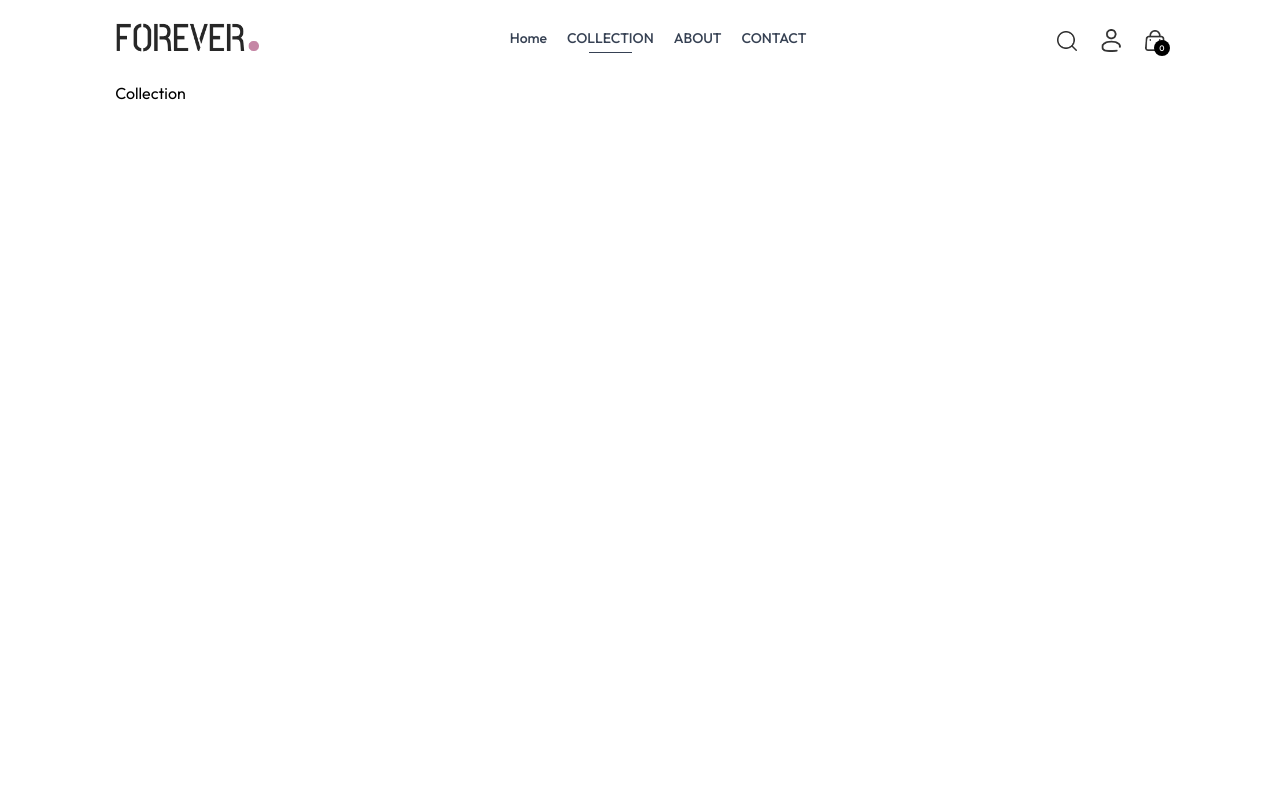
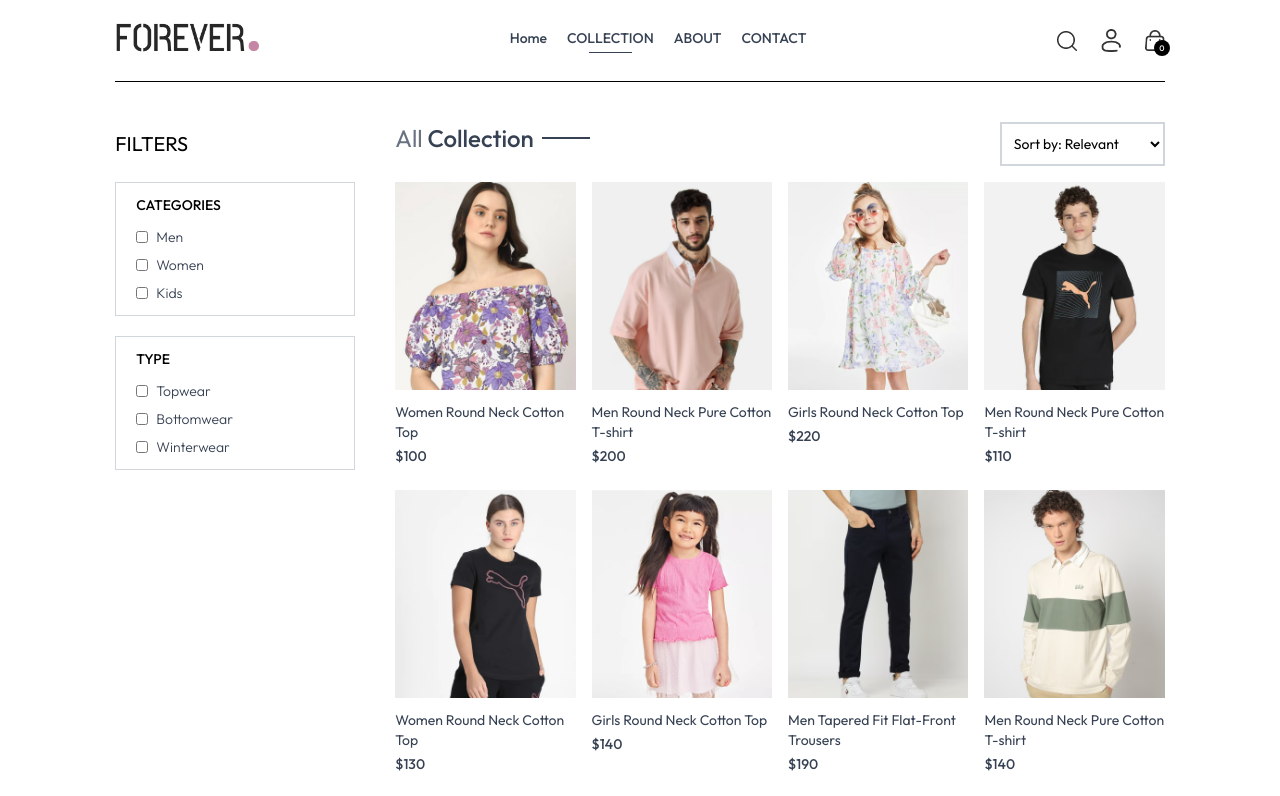
Before and after one commit to IbadKhan578/Full-Stack-Ecommerce-Website, a React (Vite) app in the folder frontend/: page /collection in a window 1280 px wide. Shown: the top 796 px of the page. Built offline with nearby package versions, Linux system fonts and the light colour scheme.

Commit message:
Added collection page, product items , sort and filter

```diff
--- a/frontend/src/App.jsx
+++ b/frontend/src/App.jsx
@@ -12,6 +12,8 @@
 import Navbar from './components/Navbar';
 import AOS from 'aos';
 import 'aos/dist/aos.css'; // Import AOS styles
+import Footer from './components/Footer';
+import CopyRight from './components/CopyRight';
 
 const App = () => {
 useEffect(()=>{
@@ -40,10 +42,9 @@
         <Route path='/login' element={<Login/>}/>
         <Route path='/place-order' element={<PlaceOrder/>}/>
         <Route path='/orders' element={<Orders/>}/>
-
-
-
       </Routes>
+      <Footer />
+      <CopyRight />
 
     </div>
   )
--- a/frontend/src/components/Footer.jsx
+++ b/frontend/src/components/Footer.jsx
@@ -8,14 +8,14 @@
     <div className=' flex flex-col sm:flex-row justify-between gap-14 mt-20 sm:mt-30'>
         <div className=' '>
             <img onClick={()=> Navigate('/')}className='w-36 cursor-pointer' src={assets.logo} alt="" />
-            <p className=' max-w-md flex-1  text-xs sm:text-sm  mt-4 text-gray-600'>
+            <p className=' max-w-md flex-1  text-xs sm:text-sm mt-3 sm:mt-4 text-gray-600'>
                 Lorem Ipsum is simply dummy text of the printing and typesetting industry. Lorem Ipsum has been the industry's standard dummy text ever since the 1500s, when an unknown printer took a galley of type and scrambled it to make a type specimen book.
             </p>
         </div>
 
         <div>
             <p className='text-gray-900 font-medium  text-[20px]'>COMPANY</p>
-            <div className='mt-4 flex flex-col text-gray-500 '>
+            <div className=' mt-3 sm:mt-4 flex flex-col text-gray-500 '>
                 <a className='text-[14px] cursor-pointer sm:text-base'href="#">Home</a>
                 <a className='text-[14px] cursor-pointer sm:text-base'onClick={()=>Navigate('/about')}>About us</a>
                 <a className='text-[14px] cursor-pointer sm:text-base'href="">delivery</a>
@@ -25,8 +25,8 @@
 
         </div>
         <div>
-            <p className='text-gray-900 font-medium  text-[20px]'>GET IN TOUCH</p>
-            <div className='flex flex-col mt-4 text-gray-500'>
+            <p className='text-gray-900   font-medium  text-[20px]'>GET IN TOUCH</p>
+            <div className='flex flex-col  mt-3 sm:mt-4 text-gray-500'>
             <a className='text-[14px] sm:text-base' href="#">+92 3136370 275</a>
             <a className='text-[14px] sm:text-base' href="#">ibadkhansherani@gmail.com</a>
             <a className='text-[14px] sm:text-base' href="#">Instagram</a>
--- a/frontend/src/components/Navbar.jsx
+++ b/frontend/src/components/Navbar.jsx
@@ -54,7 +54,7 @@
         </div>
 
         {/* sidebar menu for small screen */}
-<div className={`absolute top-0 bottom-0 right-0 overflow-hidden transition-all bg-white ${visible ? 'w-full' : 'w-0'}`}>
+<div className={`absolute  h-screen z-50 top-0 bottom-0 right-0 overflow-hidden transition-all bg-white ${visible ? 'w-full' : 'w-0'}`}>
 <div className='flex flex-col text-gray-600'>
     <div  onClick={()=>setVisible(false)} className='flex items-center gap-4 p-3 cursor-pointer'>
         <img src={assets.dropdown_icon} className='h-4 rotate-180' alt="" />
--- a/frontend/src/components/NewLetterBox.jsx
+++ b/frontend/src/components/NewLetterBox.jsx
@@ -1,14 +1,23 @@
-import React from 'react'
+import React, { useState } from 'react'
 
 function NewLetterBox() {
+  let [newsLetterInput,setNewsLetterInput] = useState();
+
+  const onSubmitHandler=(event)=>{
+    event.preventDefault();
+    setNewsLetterInput('');
+
+  }
+
+
   return (
     <div data-aos="fade-up-right"  className='text-center'>
         <p className='text-2xl font-medium text-gray-800'>Subscribe now & get 20% off</p>
         <p className='text-gray-400 mt-3'>
             Lorem Ipsum is simply dummy text of the printing and typesetting industry.
         </p>
-        <form className='w-full sm:w-1/2 flex item-center gap-3 mx-auto my-6 border pl-3'>
-            <input className='w-full  sm:flex-1 outline-none' type="text"  placeholder='Enter your email' required/>
+        <form onSubmit={onSubmitHandler} className='w-full sm:w-1/2 flex item-center gap-3 mx-auto my-6 border pl-3'>
+            <input value={newsLetterInput} type='email' className='w-full  sm:flex-1 outline-none'   placeholder='Enter your email' required/>
             <button className='bg-black cursor-pointer text-white text-xs px-10  py-4'type='submit'>SUBSCRIBE</button>
         </form>
     </div>
--- a/frontend/src/pages/Collection.jsx
+++ b/frontend/src/pages/Collection.jsx
@@ -1,9 +1,168 @@
-import React from 'react'
+import React, { useContext, useEffect, useState } from "react";
+import { assets } from "../assets/assets.js";
+import SectionTitle from "../components/SectionTitle.jsx";
+import {shopContext} from '../context/ShopContext'
+import Productitem from '../components/Productitem.jsx'
 
 const Collection = () => {
+  const [showFilter, setShowFilter] = useState(false);
+  const {products} = useContext(shopContext);
+  const [filteredProduct,setFilteredProduct ] = useState([]);
+  const [category,setCategory] = useState([]);
+  const [subCategory,setSubCategory] = useState([]);
+  let [sortType,setSortType]=useState('relevent');
+
+
+
+
+   useEffect(()=>{
+     applyFilter();
+   },[category,subCategory])
+
+   useEffect(()=>{
+   sortProduct();
+   },[sortType])
+
+
+   const toggleCategory = (e) => {
+     if (category.includes(e.target.value)) {
+       setCategory((prev) => prev.filter((item) => item !== e.target.value));
+     } else {
+       setCategory((prev) => [...prev, e.target.value]);
+     }
+   };
+   const toggleSubCategory=(e)=>{
+    if(subCategory.includes(e.target.value)){
+      setSubCategory((prev)=> prev.filter(item => item!==e.target.value))
+    }else{
+      setSubCategory((prev)=>[...prev,e.target.value]);
+    }
+
+   }
+
+   const applyFilter =()=>{
+
+    let productCopy = products.slice();
+    if(category.length>0){
+      productCopy = productCopy.filter((item)=> category.includes(item.category));
+    }
+    if(subCategory.length>0){
+      productCopy = productCopy.filter((item)=> subCategory.includes(item.subCategory));
+    }
+    setFilteredProduct(productCopy);
+
+   }
+
+   let sortProduct =()=>{
+    let fpCopy = filteredProduct.slice();
+    switch (sortType) {
+      case 'low-high': setFilteredProduct(fpCopy.sort((a,b)=>(a.price - b.price)))
+        break;
+        case 'high-low' : setFilteredProduct(fpCopy.sort((a,b)=>(b.price - a.price)))
+
+      default:
+        applyFilter();
+        break;
+    }
+
+
+
+
+   }
+
+
+
+
+
   return (
-    <div>Collection</div>
-  )
-}
+    <div className="flex flex-col sm:flex-row gap-1 sm:gap-10 pt-10  border-t">
+      {/* filter options */}
+      <div onClick={() => setShowFilter((prev) => !prev)} className="min-w-60">
+        <p className="my-2 text-xl flex items-center cursor-pointer gap-2  ">
+          FILTERS
+          <img
+            className={`h-3 sm:hidden ${showFilter ? "rotate-90" : ""}`}
+            src={assets.dropdown_icon}
+            alt=""
+          />
+        </p>
+        {/* CATEGORY FILTER */}
+        <div
+          className={`border border-gray-300 pl-5 py-3 mt-6 ${
+            showFilter ? "" : "hidden"
+          } sm:block`}
+        >
+          <p className="mb-3 text-sm font-medium">CATEGORIES</p>
+          <div className="flex flex-col gap-2 text-sm font-light text-gray-700">
+            <p className="flex gap-2">
+              <input className="w-3" type="checkbox" value={"Men"} onChange={toggleCategory} />
+              Men
+            </p>
+            <p className="flex gap-2">
+              <input className="w-3" type="checkbox" value={"Women"} onChange={toggleCategory} />
+              Women
+            </p>{" "}
+            <p className="flex gap-2">
+              <input className="w-3" type="checkbox" value={"Kids"} onChange={toggleCategory} />
+              Kids
+            </p>
+          </div>
+        </div>
+        {/* sub category filter */}
 
-export default Collection
+        <div
+          className={`border border-gray-300 pl-5 py-3 my-5 ${
+            showFilter ? "" : "hidden"
+          } sm:block`}
+        >
+          <p className="mb-3 text-sm font-medium">TYPE</p>
+          <div className="flex flex-col gap-2 text-sm font-light text-gray-700">
+            <p className="flex gap-2">
+              <input className="w-3" type="checkbox" value={"Topwear"} onChange={toggleSubCategory} />
+              Topwear
+            </p>
+            <p className="flex gap-2">
+              <input className="w-3" type="checkbox" value={"Bottomwear"} onChange={toggleSubCategory}/>
+              Bottomwear
+            </p>{" "}
+            <p className="flex gap-2">
+              <input className="w-3" type="checkbox" value={"Winterwear"} onChange={toggleSubCategory} />
+              Winterwear
+            </p>
+          </div>
+        </div>
+      </div>
+
+      {/* Right side */}
+      <div className="flex-1">
+        <div className=" flex justify-between text-base sm:text-2xl mb-4 ">
+          <SectionTitle text1={"All"} text2={"Collection"} />
+          {/* Product Sort */}
+          <select  onChange={(e)=>setSortType(e.target.value)}className="border-2 border-gray-300 text-sm px-2">
+            <option value="relevant">Sort by: Relevant</option>
+            <option value="low-high">Sort by: Low to High</option>
+            <option value="high-low">Sort by: High to Low</option>
+          </select>
+        </div>
+        {/* product map */}
+        <div className="grid grid-cols-2 md:grid-col-3 lg:grid-cols-4 gap-4 gap-y-6 ">
+
+          {
+            filteredProduct.map((item,index)=>(
+              <Productitem key={index} id={item._id} image={item.image} name={item.name} price={item.price} />
+            ))
+
+          }
+
+
+        </div>
+
+
+
+
+      </div>
+    </div>
+  );
+};
+
+export default Collection;
--- a/frontend/src/pages/Home.jsx
+++ b/frontend/src/pages/Home.jsx
@@ -15,8 +15,7 @@
     <BestSeller />
     <OurPolicy />
     <NewLetterBox />
-    <Footer />
-    <CopyRight />
+
 
     </>
   )
```
